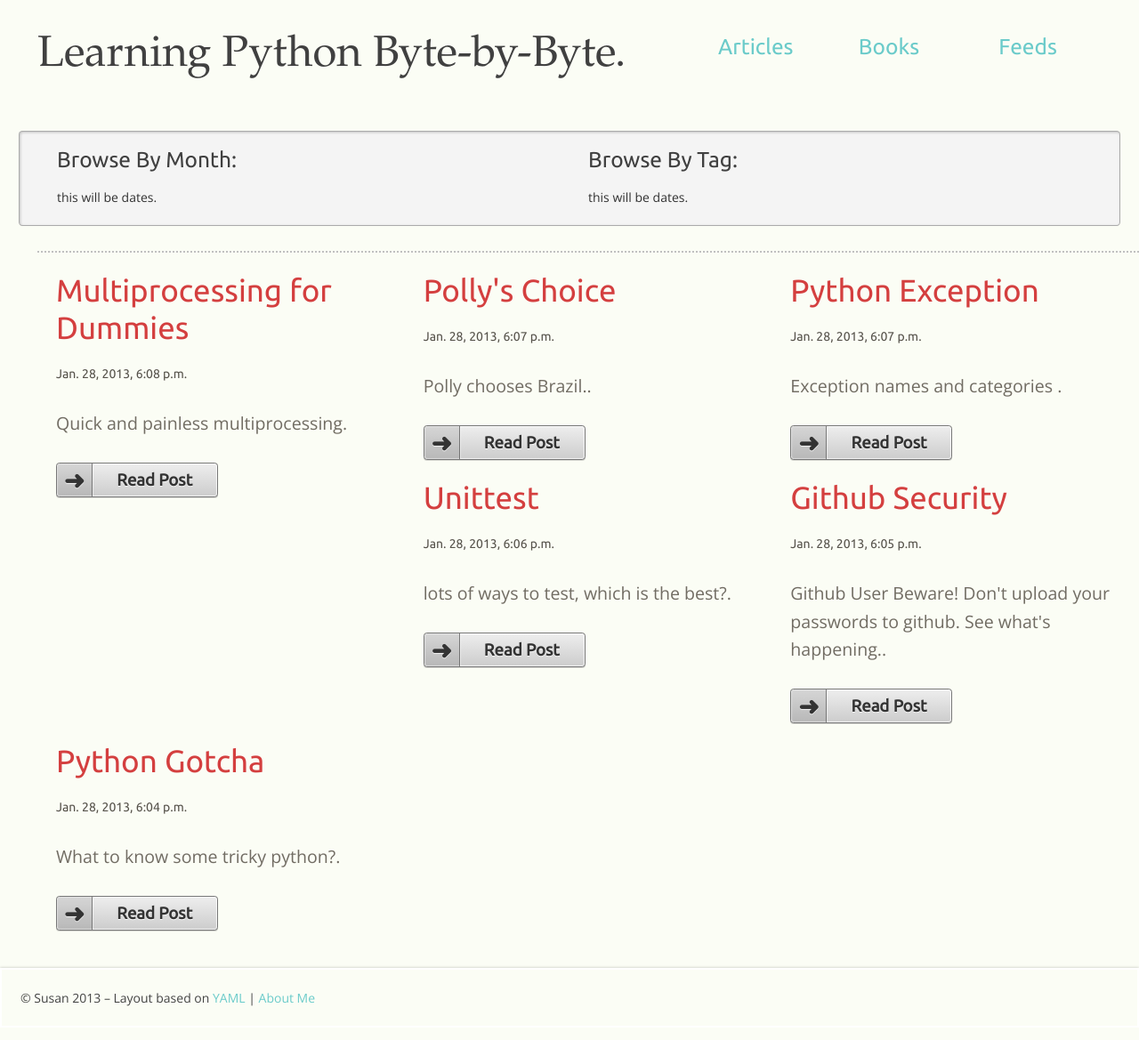
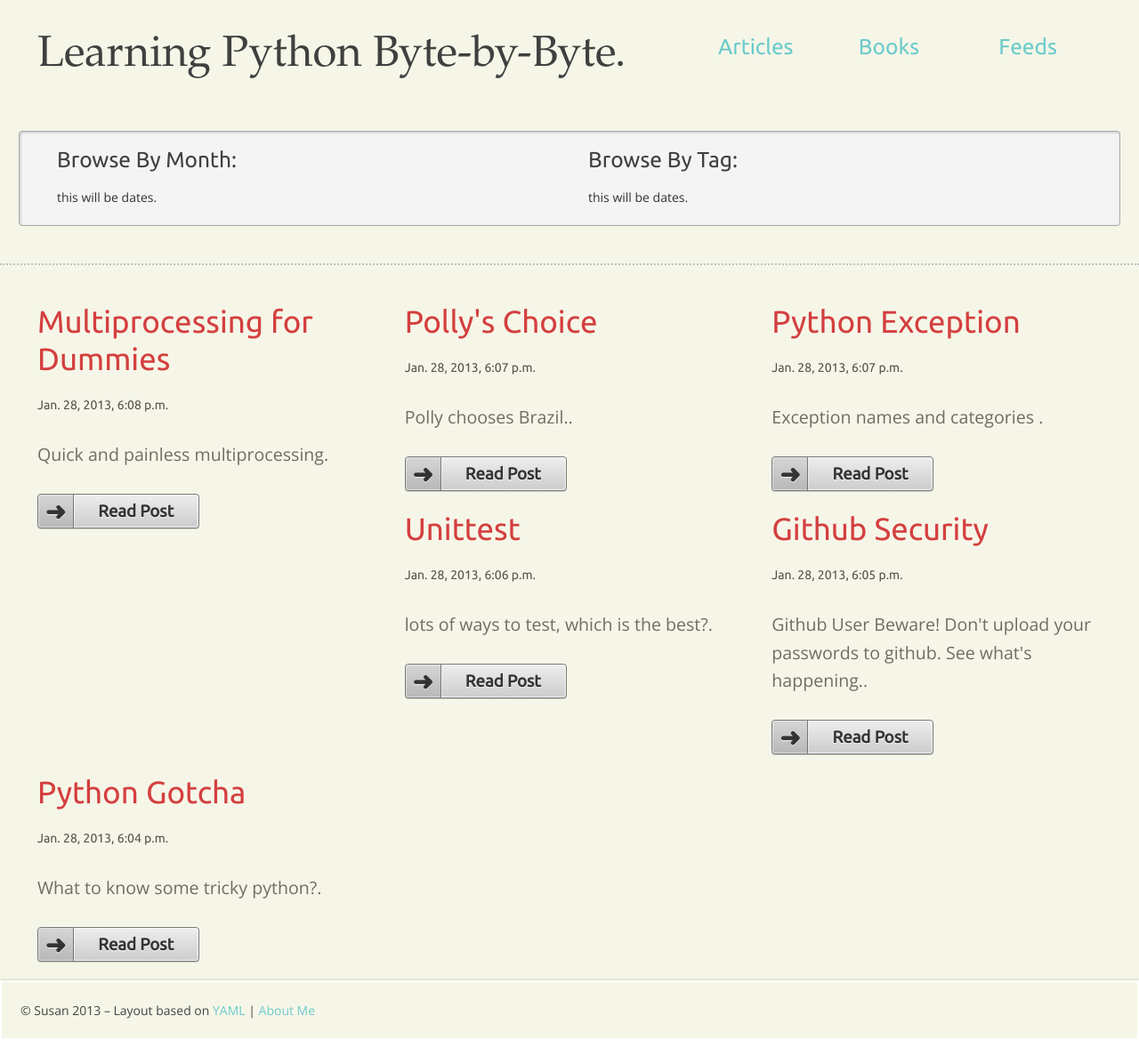
Before and after one commit to susansalkeld/PyByte, a Django app: template templates/blog/preview.html in a window 1280 px wide. Shown: the whole page at 89% size. Before the commit the page ends 1131 px from the top, so only its background shows below. Run offline with Django 3.2, Linux system fonts and the light colour scheme; the template is opened without the code that fills it: values that come from a table or form of the project are taken from there, others are empty; data comes from the database, SQL or seed files in the repository; parts of the project's set-up code (start-up, migrations or seed data) failed here and were passed over; some web fonts are replaced.

Commit message:
Changed css so dotted line goes all the way across the screen.

```diff
--- a/static/yaml/screen/typography.css
+++ b/static/yaml/screen/typography.css
@@ -52,7 +52,7 @@
 		font-family: "Droid Serif", Georgia, "Times New Roman", Times, serif;
 		font-size:87.50%; /* base: 14px */
 		color:#444;
-		background:#fbfdf5;/* #f6faef;*/
+		background: #f6f6e8;
 
 		/* (en) Prevent auto-scaling of text in mobile webkit browsers */
 		/* (de) Automatische Schriftvergrößerung in mobilen Webkit-Browsern vermeiden */
@@ -178,9 +178,10 @@
 		color: #716c63;/*#404041;*/
 	}
 
+
 	.content {
 		border-top: 2px silver dotted;
-		margin:2em 0 0 1.5em;
+		margin:0em 0 0 0em;
 		font-family: 'Open Sans', sans-serif;/*FrutigerNeue,Helvetica,Arial,sans-serif; *//*"Myriad Pro", myriad-pro, Verdana, serif;*//*'Open Sans',helvetica, arial, san-serif; "Helvetica Neue", Helvetica;*/
 
 	}
--- a/templates/base.html
+++ b/templates/base.html
@@ -25,6 +25,7 @@
 </ul>
 
 <header>
+	{% block header %}
 	<div class="ym-wrapper">
 		<div class="ym-wbox">
 			<div class="ym-grid linearize-level-1">
@@ -33,7 +34,7 @@
 							<h1>Learning Python Byte-by-Byte.</h1>
 							</div>
 					</div>
-
+					{% endblock%}
 					{% block nav %}
 					<div class="ym-g38 ym-gr ym-clearfix">
 						<div class="ym-grid linearize-level-2">
@@ -69,9 +70,9 @@
 
 <div id="main">
 	<div class="ym-wrapper">
-		<div class="ym-wbox">
 
 		{% block content %}
+		<div class="ym-wbox"><p></p></div>
 		<div class="ym-grid content linearize-level-2">
 			<div class="ym-g20 ym-gl">
 				<div class="ym-gbox">
@@ -83,7 +84,6 @@
 					{%block center %}{% endblock %}
 				</div>
 			</div>
-
 			<aside class="ym-g25 ym-gr ">
 					<div class="ym-gbox-right ym-clearfix">
 						{% block right %}{% endblock %}
@@ -92,7 +92,6 @@
 		</div>
 		{% endblock %}
 
-		</div>
 	</div>
 </div>
 
--- a/templates/blog/preview.html
+++ b/templates/blog/preview.html
@@ -1,5 +1,6 @@
 {% extends "base.html" %}
 {% block content %}
+					<div class="ym-wbox">
 					<section class="box info">
 						<section class="ym-grid linearize-level-1">
 							<article class="ym-g50 ym-gl">
@@ -16,8 +17,10 @@
 							</article>
 						</section>
 					</section>
+					</div>
 
 					<section class="ym-grid content linearize-level-2">
+						<div class="ym-wbox">
 							{% for entry in entries %}
 							<article class="ym-g33 ym-gl">
 								<div class="ym-gbox">
@@ -29,5 +32,6 @@
 								</div>
 							</article>
 							{% endfor %}
+						</div>
 					</section>
 {% endblock %}
```
